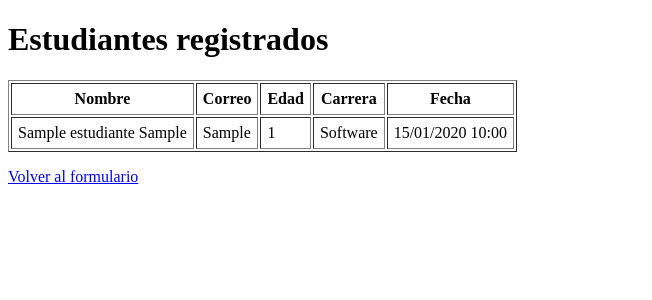
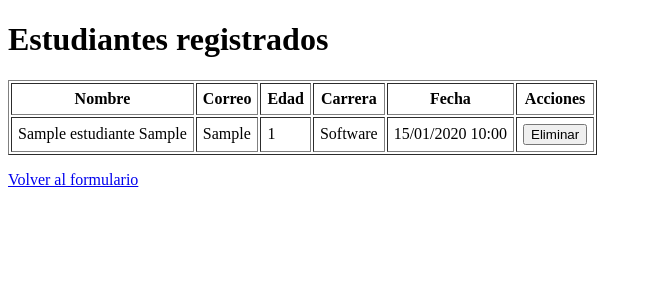
Before and after one commit to JandryLorenti/LosPupilosDeGuevara, a Django app: page /lista/ in a window 1280 px wide. Shown: the top 300 px of the page, without its empty margins (0-652 px from the left). Run offline with Django 5.2, Linux system fonts and the light colour scheme; tables that the repository leaves empty hold one stand-in row (values such as "Sample post").

Commit message:
Agregue boton eliminar registro

```diff
--- a/registro/templates/registro/lista.html
+++ b/registro/templates/registro/lista.html
@@ -9,7 +9,7 @@
 
   <table border="1" cellpadding="6">
   <tr>
-      <th>Nombre</th><th>Correo</th><th>Edad</th><th>Carrera</th><th>Fecha</th>
+    <th>Nombre</th><th>Correo</th><th>Edad</th><th>Carrera</th><th>Fecha</th><th>Acciones</th>
   </tr>
   {% for e in estudiantes %}
   <tr>
@@ -18,9 +18,16 @@
     <td>{{ e.edad }}</td>
     <td>{{ e.get_carrera_display }}</td>
     <td>{{ e.fecha_registro|date:"d/m/Y H:i" }}</td>
+    <td>
+      <form method="post" action="{% url 'eliminar' e.id %}"
+            onsubmit="return confirm('¿Seguro que deseas eliminar este registro?');">
+        {% csrf_token %}
+        <button type="submit">Eliminar</button>
+      </form>
+    </td>
   </tr>
   {% empty %}
-    <tr><td colspan="5">Aún no hay registros.</td></tr>
+  <tr><td colspan="6">Aún no hay registros.</td></tr>
   {% endfor %}
 </table>
 
--- a/registro/urls.py
+++ b/registro/urls.py
@@ -4,4 +4,5 @@ from . import views
 urlpatterns=[
     path('', views.registrar, name='registrar'),
     path('lista/', views.lista, name='lista'),
+    path("eliminar/<int:id>/", views.eliminar, name="eliminar"),
 ]
--- a/registro/views.py
+++ b/registro/views.py
@@ -1,4 +1,4 @@
-from django.shortcuts import render, redirect
+from django.shortcuts import render, redirect, get_object_or_404
 from django.contrib import messages
 
 from .forms import EstudianteForm
@@ -18,3 +18,10 @@ def registrar(request):
 def lista(request):
     estudiantes=Estudiante.objects.order_by('-fecha_registro')
     return render(request, 'registro/lista.html', {'estudiantes': estudiantes})
+
+def eliminar(request, id):
+    estudiante = get_object_or_404(Estudiante, id=id)
+    if request.method == "POST":
+        estudiante.delete()
+        messages.success(request, "Registro eliminado.")
+    return redirect("lista")
```
Lines whose indentation alone changed are shown as unchanged.
